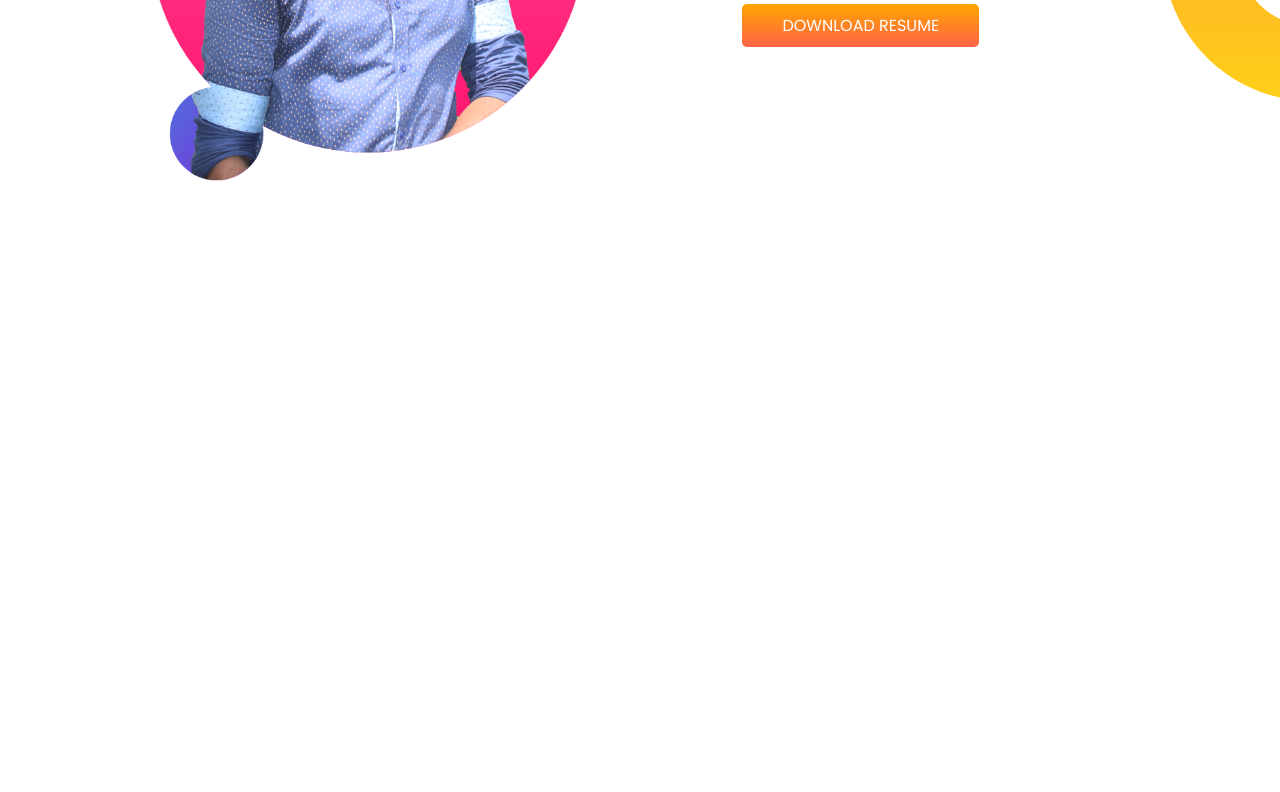
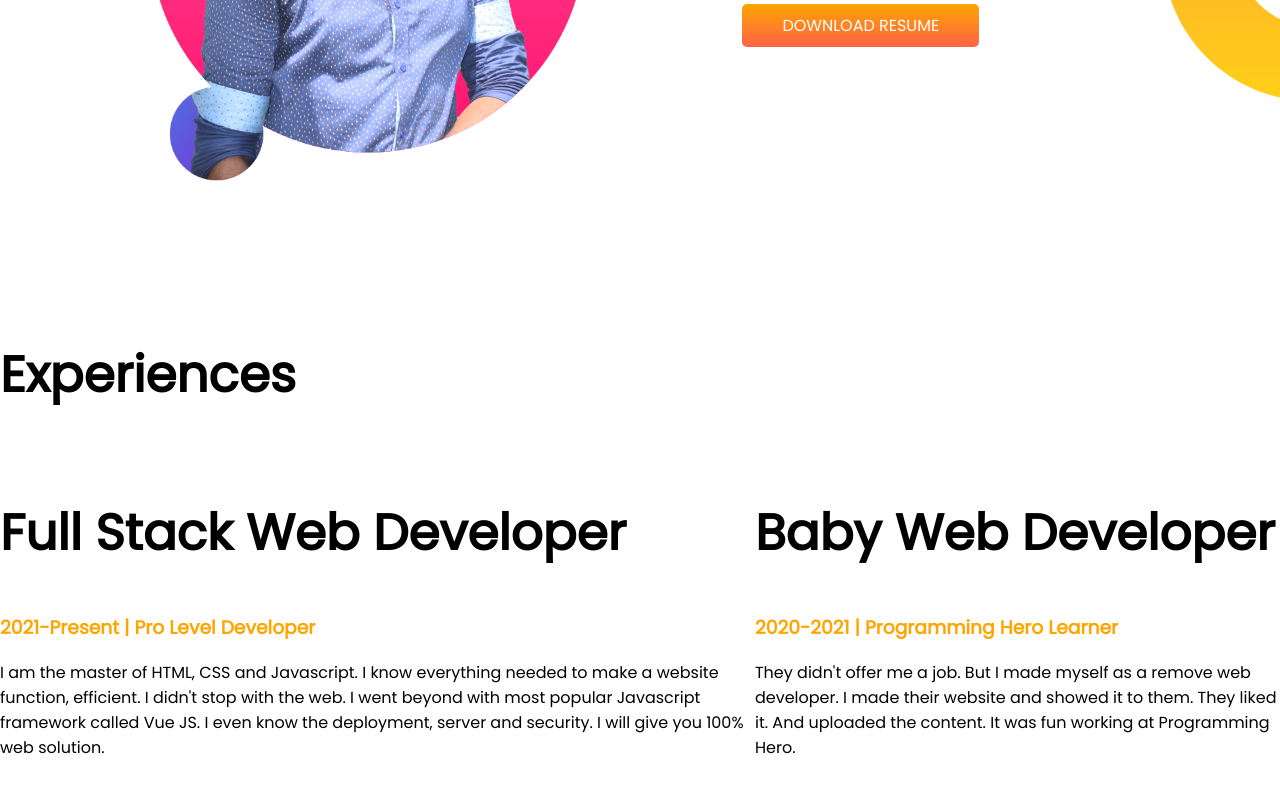
Before and after one commit to MdRaseduzzamanZibon/rashed-portfolio, a plain HTML site: page index.html in a window 1280 px wide. Shown: the part 921-1713 px from the top of the page. Before the commit the page ends 1259 px from the top, so only its background shows below. Drawn offline with Linux system fonts and the light colour scheme.

Commit message:
experiences

```diff
--- a/index.html
+++ b/index.html
@@ -14,7 +14,7 @@
     <link rel="stylesheet" href="style.css" />
   </head>
   <body>
-    <section class="top-banner">
+    <section class="top-banner flexible-container">
       <div class="half-width">
         <h1>Wecome To</h1>
         <h1><span class="orange-color">Md Rashed</span> World</h1>
@@ -36,7 +36,7 @@
         <img src="images/rashed.png" alt="Rashed" />
       </div>
     </section>
-    <section class="dream-big">
+    <section class="dream-big flexible-container">
       <div class="half-width">
         <img src="images/rashed2.png" alt="Rashed" />
       </div>
@@ -56,5 +56,31 @@
         >
       </div>
     </section>
+    <section class="experience-area">
+      <h1>Experiences</h1>
+      <div class="flexible-container">
+        <div class="full-stack">
+          <h1>Full Stack Web Developer</h1>
+          <h3 class="orange-color">2021-Present | Pro Level Developer</h3>
+          <p>
+            I am the master of HTML, CSS and Javascript. I know everything
+            needed to make a website function, efficient. I didn't stop with the
+            web. I went beyond with most popular Javascript framework called Vue
+            JS. I even know the deployment, server and security. I will give you
+            100% web solution.
+          </p>
+        </div>
+        <div class="baby-web">
+          <h1>Baby Web Developer</h1>
+          <h3 class="orange-color">2020-2021 | Programming Hero Learner</h3>
+          <p>
+            They didn't offer me a job. But I made myself as a remove web
+            developer. I made their website and showed it to them. They liked
+            it. And uploaded the content. It was fun working at Programming
+            Hero.
+          </p>
+        </div>
+      </div>
+    </section>
   </body>
 </html>
--- a/style.css
+++ b/style.css
@@ -8,7 +8,7 @@ h1 {
 .orange-color {
   color: orange;
 }
-section {
+.flexible-container {
   display: flex;
   margin-bottom: 150px;
 }
@@ -31,7 +31,7 @@ section {
   background-repeat: no-repeat;
 }
 .dream-big {
-    background-image: url(images/dream-bg.png);
-    background-repeat: no-repeat;
+  background-image: url(images/dream-bg.png);
+  background-repeat: no-repeat;
   background-position: right;
 }
```
